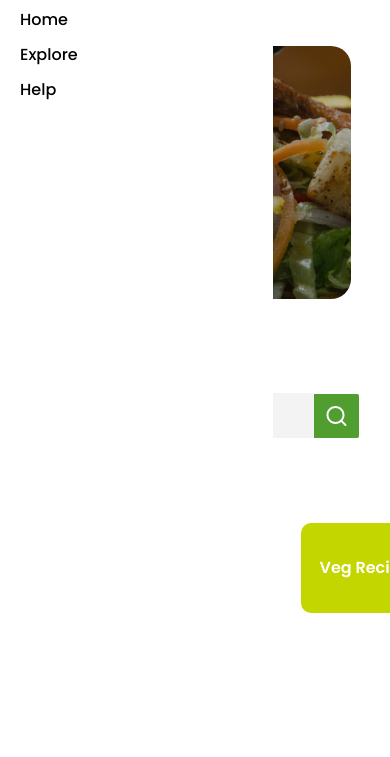
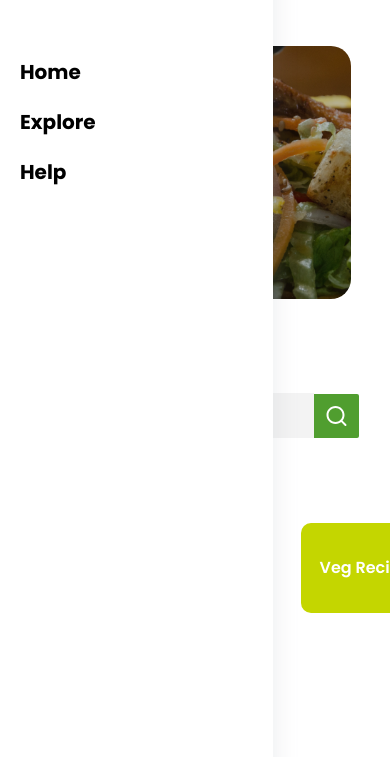
Before and after one commit to tazeenpatel123/cookpal-project, a plain HTML site: page index.html in a window 390 px wide. Both pictures are taken after a click on the element 345 px from the left and 46 px from the top of the page. Shown: the part 76-833 px from the top of the page. Drawn offline with Linux system fonts and the light colour scheme.

Commit message:
Fixed minor bugs

```diff
--- a/index.html
+++ b/index.html
@@ -33,7 +33,7 @@
             <a href="#explore" id="ExploreNav">Explore</a>
           </li>
           <li class="Mobile__nav-links">
-            <a href="#help" id="NavHelp">Help</a>
+            <a href="#help" id="HelpNav">Help</a>
           </li>
         </ul>
       </div>
--- a/src/script.js
+++ b/src/script.js
@@ -300,6 +300,7 @@ let thirdFilterBtn = document.querySelector(".hero__third");
 
 // calling all the recipes on load
 
+
 window.addEventListener('load', (event) => {
     defaultCards();
 });
--- a/styles/mobile-nav.css
+++ b/styles/mobile-nav.css
@@ -1,27 +1,57 @@
 .Mobile__nav {
   width: 70vw;
-  height: 500vh;
+  height: 1100%;
   position: absolute;
   background-color: white;
   z-index: 99;
   padding: 20px;
   display: none;
+  box-shadow: rgba(149, 157, 165, 0.2) 0px 8px 24px;
 }
 
 .mobile-row {
   display: flex;
   align-items: center;
   justify-content: space-between;
+  margin-bottom: 60px;
 }
 
 .Mobile__nav-links {
-  font-size: 16px;
-  font-weight: 500;
-  margin-top: 10px;
-  margin-bottom: 10px;
+  font-size: 20px;
+  font-weight: 700;
+  margin-top: 20px;
+  margin-bottom: 20px;
   transition: all 0.3s ease;
 }
 
 .Mobile__nav-links:hover {
   color: var(--clr-green);
 }
+
+/* xs */
+/* @media (max-width: 475px){
+} */
+
+/* sm */
+/* @media (max-width: 640px){
+} */
+
+/* md */
+@media (min-width: 768px) {
+  .Mobile__nav {
+    display: none !important;
+  }
+}
+
+/* lg */
+/* @media (min-width: 1024px) {
+} */
+
+/* xL */
+/* @media (max-width: 1280px){
+ } */
+
+/* 2xL */
+/* @media (max-width: 1536px){
+
+ } */
```
